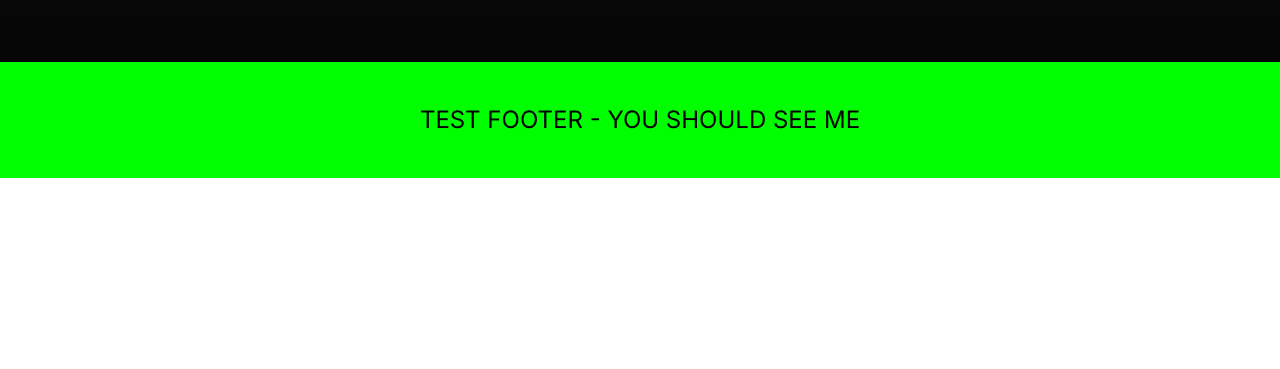
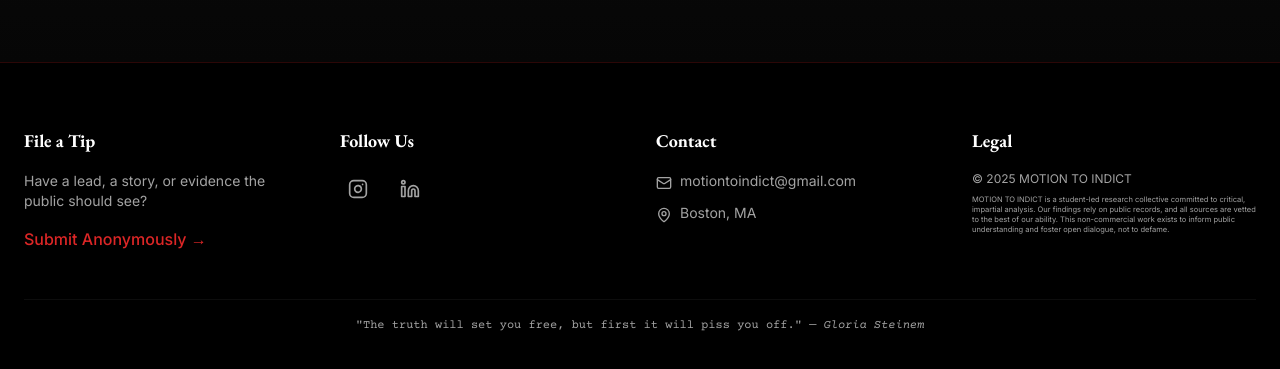
Before and after one commit to zhangyaxin742/motion-to-indict, a React (Vite) app: page / in a window 1280 px wide. Shown: the part 1516-1885 px from the top of the page. Before the commit the page ends 1694 px from the top, so only its background shows below. Built offline with nearby package versions, Linux system fonts and the light colour scheme.

Commit message:
Code edited in Lovable Code Editor
Edited UI in Lovable

```diff
--- a/src/components/Footer.tsx
+++ b/src/components/Footer.tsx
@@ -1,16 +1,106 @@
 
 import { Instagram, Linkedin, Mail, MapPin } from 'lucide-react';
 
-const Footer = () => (
-  <div style={{
-    background: "lime",
-    color: "black",
-    padding: "40px",
-    textAlign: "center",
-    fontSize: "24px"
-  }}>
-    TEST FOOTER - YOU SHOULD SEE ME
-  </div>
-);
+const Footer = () => {
+  return (
+    <footer className="bg-black border-t border-motion-red/20 py-16 px-6">
+      <div className="max-w-7xl mx-auto">
+        <div className="grid grid-cols-1 md:grid-cols-4 gap-8">
+
+          {/* File a Tip */}
+          <div>
+            <h4 className="font-garamond font-bold text-white text-lg mb-4">
+              File a Tip
+            </h4>
+            <p className="text-motion-light-gray text-sm mb-4">
+              Have a lead, a story, or evidence the public should see?
+            </p>
+            <a
+              href="#"
+              className="text-motion-red hover:text-motion-red/80 font-medium transition-colors inline-flex items-center"
+            >
+              Submit Anonymously →
+            </a>
+          </div>
+
+          {/* Socials */}
+          <div>
+            <h4 className="font-garamond font-bold text-white text-lg mb-4">
+              Follow Us
+            </h4>
+            <div className="flex space-x-4">
+              <a
+                href="https://www.instagram.com/motion2indict"
+                  target="_blank"
+  rel="noopener noreferrer"
+                className="text-motion-light-gray hover:text-white transition-colors p-2 hover:bg-motion-gray/10 rounded"
+                aria-label="Instagram"
+              >
+                <Instagram size={20} />
+              </a>
+              <a
+  href="https://www.linkedin.com/company/motion-to-indict"
+  target="_blank"
+  rel="noopener noreferrer"
+  className="text-motion-light-gray hover:text-white transition-colors p-2 hover:bg-motion-gray/10 rounded"
+  aria-label="LinkedIn"
+>
+  <Linkedin size={20} />
+</a>
+            </div>
+          </div>
+
+          {/* Contact */}
+          <div>
+            <h4 className="font-garamond font-bold text-white text-lg mb-4">
+              Contact
+            </h4>
+            <div className="space-y-3">
+              <div className="flex items-start space-x-2">
+                <Mail size={16} className="text-motion-light-gray mt-1 flex-shrink-0" />
+                <a
+                  href="mailto:motiontoindict@gmail.com"
+                  className="text-motion-light-gray hover:text-white transition-colors text-sm"
+                >
+                  motiontoindict@gmail.com
+                </a>
+              </div>
+              <div className="flex items-start space-x-2">
+                <MapPin size={16} className="text-motion-light-gray mt-1 flex-shrink-0" />
+                <p className="text-motion-light-gray text-sm">
+                  Boston, MA
+                </p>
+              </div>
+            </div>
+          </div>
+
+          {/* Legal */}
+          <div>
+            <h4 className="font-garamond font-bold text-white text-lg mb-4">
+              Legal
+            </h4>
+            <div className="space-y-2 text-xs text-motion-light-gray">
+              <p>
+                © 2025 MOTION TO INDICT
+              </p>
+              <p className="text-[7.5px] leading-snug">
+                MOTION TO INDICT is a student-led research collective committed to critical, impartial analysis.
+                Our findings rely on public records, and all sources are vetted to the best of our ability.
+                This non-commercial work exists to inform public understanding and foster open dialogue, not to defame.
+              </p>
+            </div>
+          </div>
+        </div>
+
+        {/* Bottom quote */}
+        <div className="border-t border-motion-gray/20 mt-12 pt-4">
+          <p className="text-xs font-oldnews text-motion-light-gray text-center max-w-4xl mx-auto leading-relaxed">
+            "The truth will set you free, but first it will piss you off." <em> — Gloria Steinem </em>
+          </p>
+        </div>
+      </div>
+    </footer>
+  );
+};
 
 export default Footer;
```
